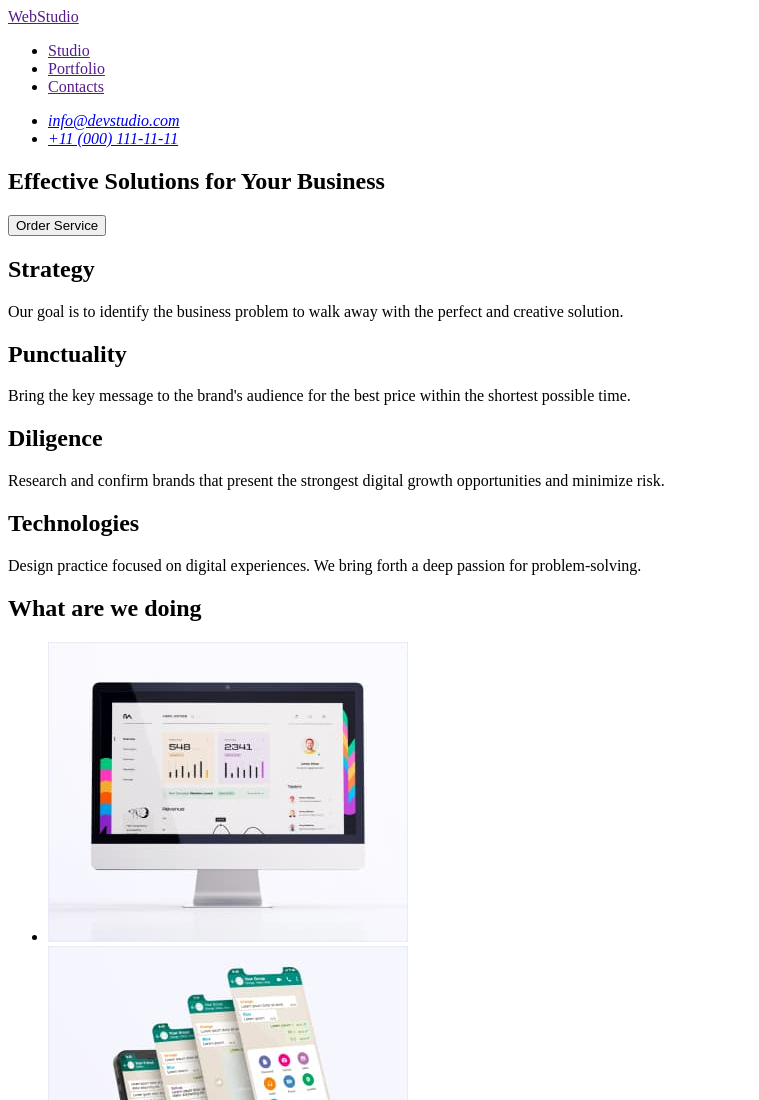
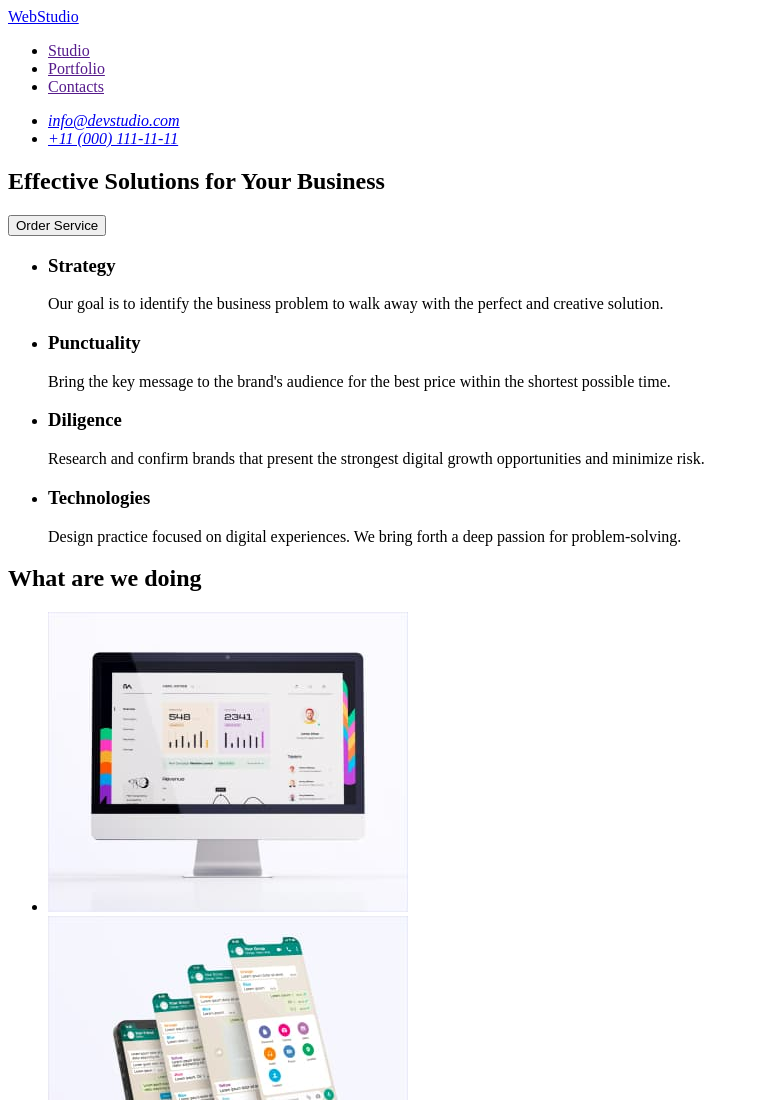
Before and after one commit to Vaddex/goit-markup-hw-01, a plain HTML site: page index.html in a window 1280 px wide. Shown: the top 1100 px of the page, without its empty margins (0-759 px from the left). Drawn offline with Linux system fonts and the light colour scheme.

Commit message:
adding changes in main page

```diff
--- a/index.html
+++ b/index.html
@@ -8,8 +8,8 @@
   </head>
   <body>
     <header>
-      <a href="" target="_self">Web<span>Studio</span></a>
       <nav>
+        <a href="./index.html" target="_self">WebStudio</a>
         <ul>
           <li>
             <a href="" target="_self"> Studio </a>
@@ -46,41 +46,37 @@
 
       <!--benefits Section-->
       <section>
-        <!--strategy section-->
-        <section>
-          <h2>Strategy</h2>
+        <h2 hidden>section2</h2>
+        <ul>
+          <li>
+            <h3>Strategy</h3>
             <p>
               Our goal is to identify the business problem to walk away with the
               perfect and creative solution.
             </p>
-        </section>
-
-        <!--punctuality section-->
-        <section>
-          <h2>Punctuality</h2>
+          </li>
+          <li>
+            <h3>Punctuality</h3>
             <p>
               Bring the key message to the brand's audience for the best price
               within the shortest possible time.
             </p>
-        </section>
-
-        <!--diligence section-->
-        <section>
-          <h2>Diligence</h2>
+          </li>
+          <li>
+            <h3>Diligence</h3>
             <p>
               Research and confirm brands that present the strongest digital
               growth opportunities and minimize risk.
             </p>
-        </section>
-
-        <!--technologies section-->
-        <section>
-          <h2>Technologies</h2>
+          </li>
+          <li>
+            <h3>Technologies</h3>
             <p>
               Design practice focused on digital experiences. We bring forth a
               deep passion for problem-solving.
             </p>
-        </section>
+          </li>
+        </ul>
       </section>
 
       <!--what are we doing section-->
@@ -89,7 +85,7 @@
         <ul>
           <li>
             <img
-              src="/images/whatAreWeDoing-section/monitor.jpg"
+              src="./images/whatAreWeDoing-section/monitor.jpg"
               alt="monitor"
               width="360"
               height="300"
@@ -105,7 +101,7 @@
           </li>
           <li>
             <img
-              src="/images/whatAreWeDoing-section/phone_in_hand.jpg"
+              src="./images/whatAreWeDoing-section/phone_in_hand.jpg"
               alt="phone in hand"
               width="360"
               height="300"
@@ -162,7 +158,7 @@
       </section>
     </main>
     <footer>
-      <a href="" target="_self">Web<span>Studio</span></a>
+      <a href="./index.html" target="_self">Web<span>Studio</span></a>
       <p>
         Increase the flow of customers and sales for your business with digital
         marketing & growth solutions.
```
Lines whose indentation alone changed are shown as unchanged.
